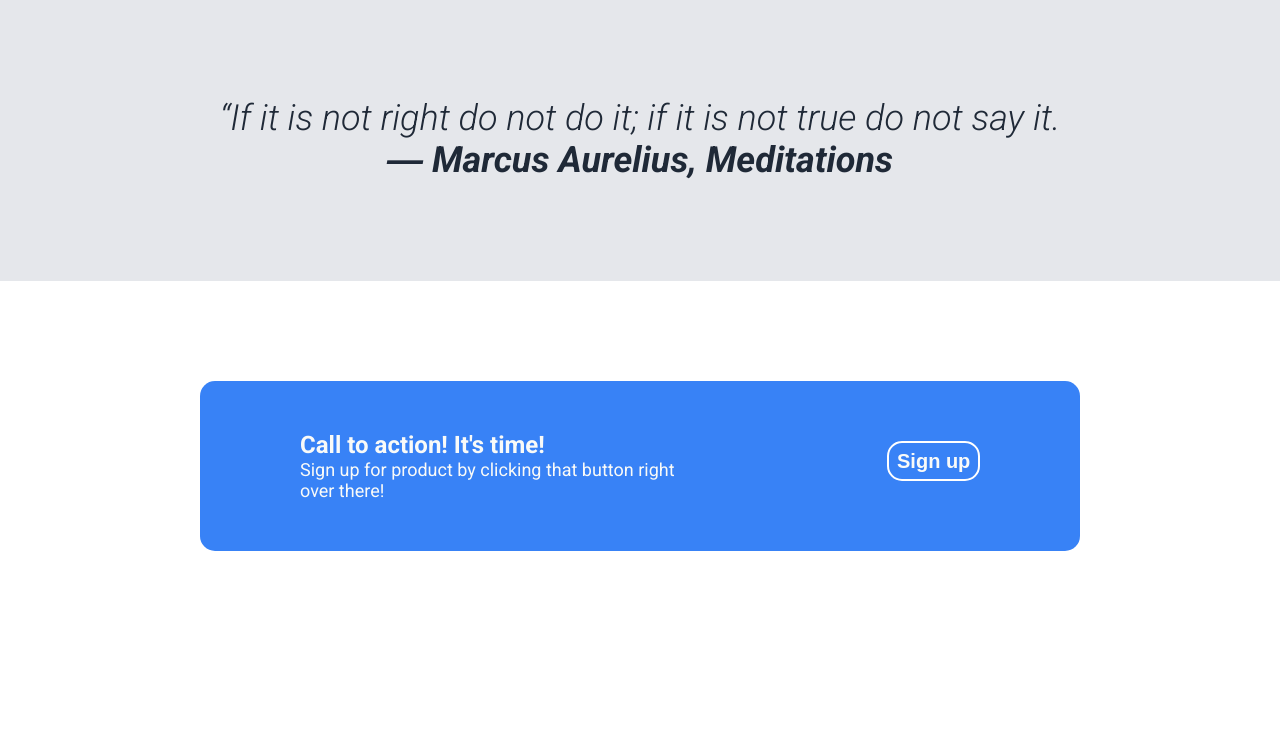
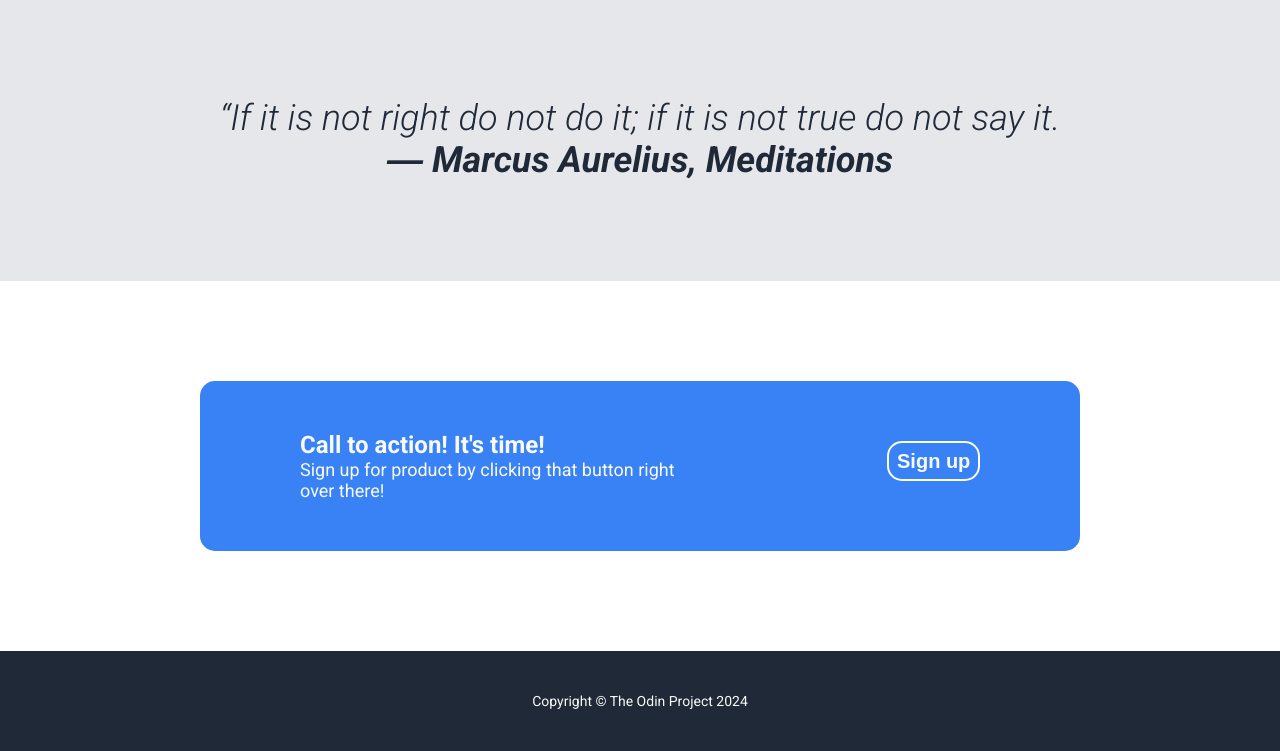
Before and after one commit to hubyy1/Project-Landing-Page-OP, a plain HTML site: page index.html in a window 1280 px wide. Shown: the part 1083-1834 px from the top of the page. Before the commit the page ends 1734 px from the top, so only its background shows below. Drawn offline with Linux system fonts and the light colour scheme.

Commit message:
make footer

```diff
--- a/css/style.css
+++ b/css/style.css
@@ -165,3 +165,14 @@ margin-top: 10px;
 .ad button {
     border: 2px solid white;
 }
+
+/* footer */
+
+.footcontainer {
+    display: flex;
+    justify-content: center;
+    align-items: center;
+    font-size: 14px;
+    background-color: #1F2937;
+    height: 100px;
+}
--- a/index.html
+++ b/index.html
@@ -19,7 +19,7 @@
         <header>
             <div class="headertext">
             <h1>This website is awesome</h1>
-        <p>I did this page on my own, by just looking at the picture and sometimes googling for answers. Not copying, trying to understand.</p>
+        <p>I did this page on my own, by just looking at the picture. Not copying, trying to understand.</p>
         <button>Sign up</button></div>
         <div class="image">This is a placeholder for an image</div>
     </header>
@@ -42,6 +42,6 @@
         <div class="ad"><div class="call"><span>Call to action! It's time!</span><p>Sign up for product by clicking that button right over there!</p></div>
         <button>Sign up</button></div>
         </content>
-        <footer></footer>
+        <footer><div class="footcontainer">Copyright © The Odin Project 2024</div></footer>
 </body>
 </html>
```
